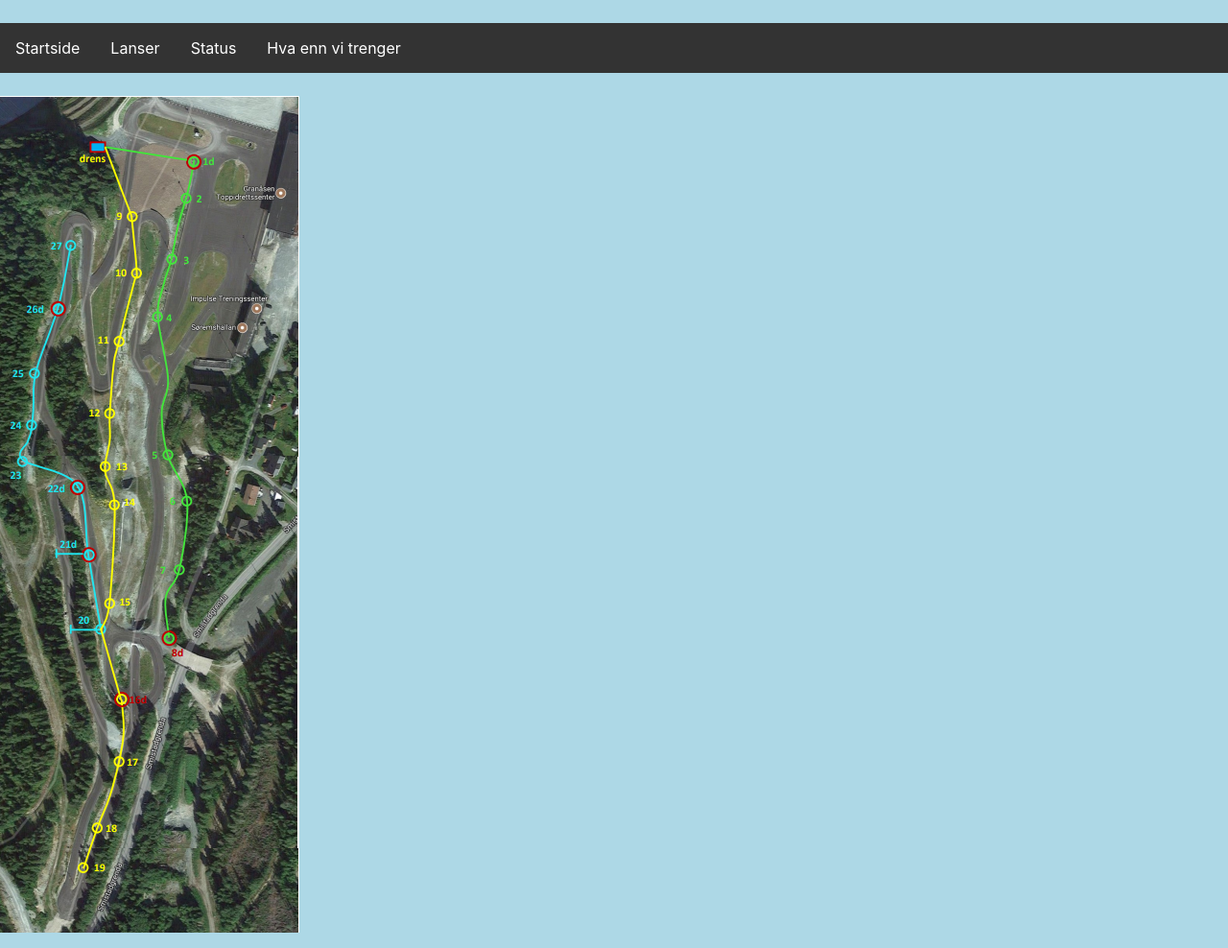
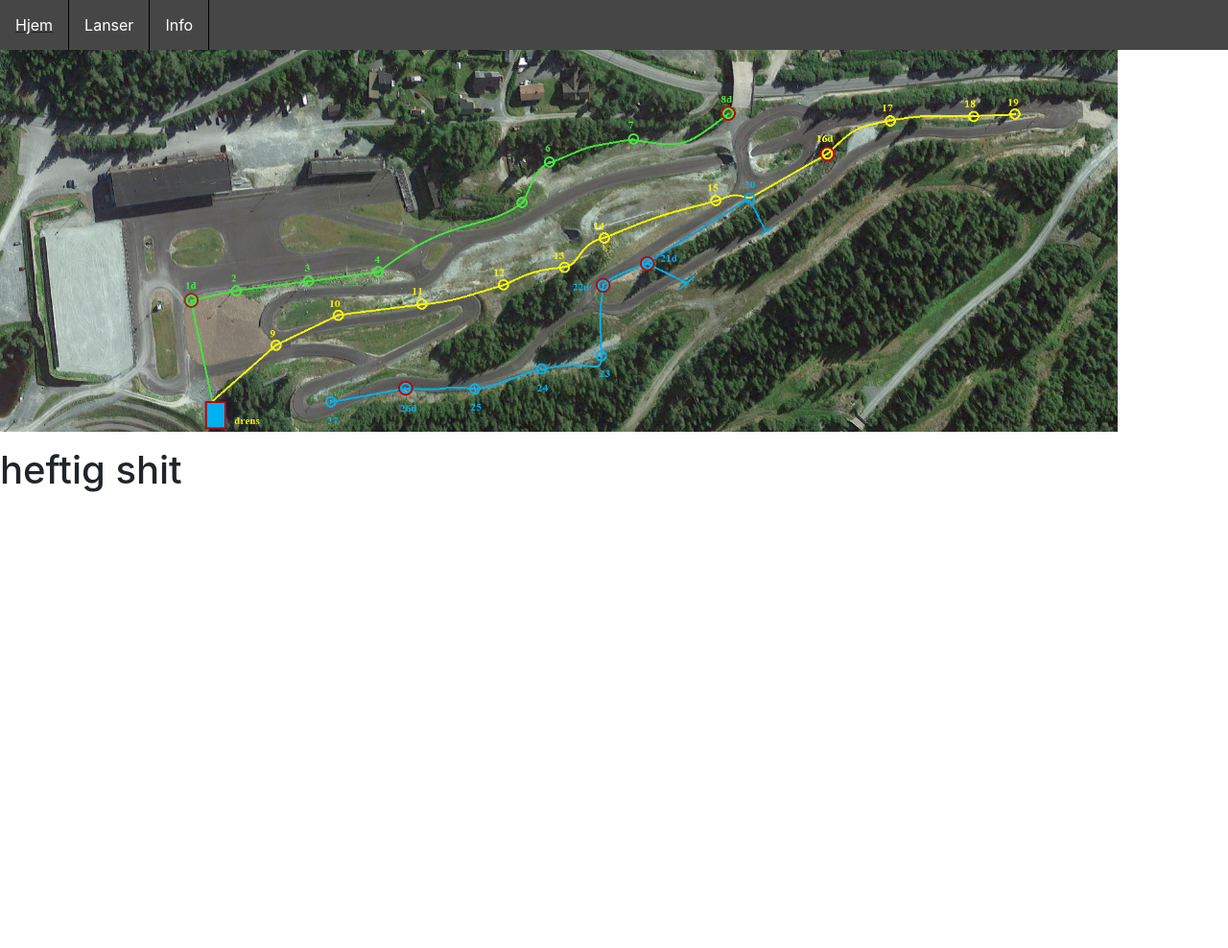
Before and after one commit to Snolanse/Software, a Django app: page /lanser in a window 1280 px wide. Shown: the whole page at 96% size. After the commit the page ends 513 px from the top, so only its background shows below. Run offline with Django 3.2, Linux system fonts and the light colour scheme; some libraries are stand-ins or nearby versions.

Commit message:
django
arbeid fra per

```diff
--- a/Python_T/lanseside/startside/static/base.css
+++ b/Python_T/lanseside/startside/static/base.css
@@ -1,28 +1,51 @@
-
-#toppmenu ul {
-    list-style-type: none;
+* {
     margin: 0;
     padding: 0;
-    overflow: hidden;
-    background-color: #333;
-    top: 0px;
-    position: relative;
-    width: 100%;
-
+    border: 0;
 }
 
-#toppmenu li {
+body {
+    background-color: #FFFFFF;
+}
+
+#wrapper {
+    position: fixed;
+    top: 0px;
+    margin: 0px;
+    padding: 0px;
+    width: 100%;
+    background-color: #464646;
+    overflow: hidden;
+}
+
+#toppmeny {
+    width: 1195px;
     float: left;
 }
 
-    #toppmenu li a {
+    #toppmeny ul {
+        text-align: left;
+        list-style-type: none;
+
+    }
+
+        #toppmeny ul li {
+            float: left;
+        }
+
+    #toppmeny a {
         display: block;
-        color: white;
-        text-align: center;
+        font-size: 16px;
         padding: 14px 16px;
         text-decoration: none;
+        color: white;
+        border-right: 1px solid black;
     }
 
-        #toppmenu li a:hover {
-            background-color: #111;
+        #toppmeny a:link {
+            color: #FFFFFF;
         }
+
+    #toppmeny ul li:hover {
+        text-decoration: underline;
+    }
--- a/Python_T/lanseside/startside/static/startside/lanser.css
+++ b/Python_T/lanseside/startside/static/startside/lanser.css
@@ -1,3 +1,20 @@
 body {
-    background-color: lightblue;
+    background-color: white;
 }
+#wrapper2{
+    width:100%;
+    overflow:hidden;
+
+
+}
+#granaasen bilde {
+    float: left;
+    width: auto;
+
+}
+
+#lanseplass h1{
+    float: top;
+
+
+}
--- a/Python_T/lanseside/startside/static/startside/lanser.js
+++ b/Python_T/lanseside/startside/static/startside/lanser.js
@@ -48,3 +48,37 @@ function min_funksjon(id) {
     document.getElementById("lansevelger_verdi").value = id;
     document.lansevelger.submit()
 }
+
+
+function getCookie(name) {
+        var cookieValue = null;
+        if (document.cookie && document.cookie != '') {
+            var cookies = document.cookie.split(';');
+            for (var i = 0; i < cookies.length; i++) {
+                var cookie = jQuery.trim(cookies[i]);
+                // Does this cookie string begin with the name we want?
+                if (cookie.substring(0, name.length + 1) == (name + '=')) {
+                    cookieValue = decodeURIComponent(cookie.substring(name.length + 1));
+                    break;
+                }
+            }
+        }
+        return cookieValue;
+}
+
+function last_lanse(id) {
+    token = getCookie('csrftoken');
+    data = {
+            'csrfmiddlewaretoken': token,
+            'test': id
+    };
+    var posting = $.post("valgtlanse", data);
+
+    posting.done(function (data) {
+        var content = $(data);
+        $("#lanseplass").empty().append(content);
+        console.log('siden har blitt lastet inn')
+        setTimeout(leggtilknapper(), 0);
+        console.log('kjorer med 0.2 delay')
+    })
+}
--- a/Python_T/lanseside/startside/templates/base.html
+++ b/Python_T/lanseside/startside/templates/base.html
@@ -23,23 +23,18 @@
 
 </head>
 
+<body id="lanse">
+    <div id="wrapper">
 
+        <div class="meny" id="toppmeny">
+            <ul>
+                <li class="hjem"><a href="/">Hjem</a></li>
+                <li class="lanse"><a href="lanser">Lanser</a></li>
+                <li class="info"><a href="info.html">Info</a></li>
+            </ul>
+        </div>
+    </div>
 
-
-<body>
-
-    <div id="toppmenu">
-        <!--<a class="navbar-brand" href="#">Fixed top</a>-->
-        <ul>
-            <!--<div class="container">-->
-            <!--Denne lager menyen-->
-            <li><a class="active" href="/">Startside</a></li>
-            <li><a href="lanser">Lanser</a></li>
-            <li><a href="status">Status</a></li>
-            <li><a href="tilfeldigesider">Hva enn vi trenger</a></li>
-            <!--</div>-->
-        </ul>
-    </div>
 
 </body>
 
--- a/Python_T/lanseside/startside/templates/startside/lanser.html
+++ b/Python_T/lanseside/startside/templates/startside/lanser.html
@@ -15,45 +15,43 @@
 {% endblock %}
 
 {% block body %}
-
-    <form action="/valgtlanse" method="post" name="lansevelger">
-        {% csrf_token %}
-        <input type="hidden" name="test" value="feil" id="lansevelger_verdi"><br>
-
-        <p>
-            <img src={% static "startside/granaasen.PNG" %} width="312" height="872" usemap="#Map" />
-            <map name="Map">
-
-
-                <area shape="circle" coords="200,70,19" id="lanse1" onclick="min_funksjon(id)">
-                <area shape="circle" coords="194,107,19"  id="lanse2" onclick="min_funksjon(id)">
-                <area shape="circle" coords="180,166,19"  id="lanse3" onclick="min_funksjon(id)">
-                <area shape="circle" coords="164,225,19"  id="lanse4" onclick="min_funksjon(id)">
-                <area shape="circle" coords="175,374,19"  id="lanse5" onclick="min_funksjon(id)">
-                <area shape="circle" coords="195,420,19"  id="lanse6" onclick="min_funksjon(id)">
-                <area shape="circle" coords="187,492,19"  id="lanse7" onclick="min_funksjon(id)">
-                <area shape="circle" coords="177,567,19"  id="lanse8" onclick="min_funksjon(id)">
-                <area shape="circle" coords="138,125,19"  id="lanse9" onclick="min_funksjon(id)">
-                <area shape="circle" coords="143,183,19"  id="lanse10" onclick="min_funksjon(id)">
-                <area shape="circle" coords="123,253,19"  id="lanse11" onclick="min_funksjon(id)">
-                <area shape="circle" coords="111,328,19"  id="lanse12" onclick="min_funksjon(id)">
-                <area shape="circle" coords="110,385,19"  id="lanse13" onclick="min_funksjon(id)">
-                <area shape="circle" coords="121,425,19"  id="lanse14" onclick="min_funksjon(id)">
-                <area shape="circle" coords="114,527,19"  id="lanse15" onclick="min_funksjon(id)">
-                <area shape="circle" coords="127,627,19"  id="lanse16" onclick="min_funksjon(id)">
-                <area shape="circle" coords="124,691,19"  id="lanse17" onclick="min_funksjon(id)">
-                <area shape="circle" coords="102,760,19"  id="lanse18" onclick="min_funksjon(id)">
-                <area shape="circle" coords="87,806,19"  id="lanse19" onclick="min_funksjon(id)">
-                <area shape="circle" coords="104,554,19"  id="lanse20" onclick="min_funksjon(id)">
-                <area shape="circle" coords="95,478,19"  id="lanse21" onclick="min_funksjon(id)">
-                <area shape="circle" coords="79,409,19"  id="lanse22" onclick="min_funksjon(id)">
-                <area shape="circle" coords="22,380,19"  id="lanse23" onclick="min_funksjon(id)">
-                <area shape="circle" coords="32,341,19"  id="lanse24" onclick="min_funksjon(id)">
-                <area shape="circle" coords="37,286,19"  id="lanse25" onclick="min_funksjon(id)">
-                <area shape="circle" coords="61,219,19"  id="lanse26" onclick="min_funksjon(id)">
-                <area shape="circle" coords="73,153,19"  id="lanse27" onclick="min_funksjon(id)">
-
-            </map>
-        </p>
-    </form>
-{% endblock %}
+    <div id="wrapper2">
+        <div id="oversiktbilde">
+            <p>
+                <img src={% static "startside/granaasenoversikt.png" %} alt="" width="1165" height="426" usemap="#Map" class="bildeavbronner">
+                <map name="Map">
+                    <area shape="circle" coords="201,287,19" onclick="last_lanse(id)" id="Lanse1">
+                    <area shape="circle" coords="245,279,19" onclick="last_lanse(id)" id="Lanse2">
+                    <area shape="circle" coords="321,269,19" onclick="last_lanse(id)" id="Lanse3">
+                    <area shape="circle" coords="394,258,19" onclick="last_lanse(id)" id="Lanse4">
+                    <area shape="circle" coords="542,187,19" onclick="last_lanse(id)" id="Lanse5">
+                    <area shape="circle" coords="574,144,19" onclick="last_lanse(id)" id="Lanse6">
+                    <area shape="circle" coords="659,120,19" onclick="last_lanse(id)" id="Lanse7">
+                    <area shape="circle" coords="757,91,19" onclick="last_lanse(id)" id="Lanse8">
+                    <area shape="circle" coords="288,336,19" onclick="last_lanse(id)" id="Lanse9">
+                    <area shape="circle" coords="353,304,19" onclick="last_lanse(id)" id="Lanse10">
+                    <area shape="circle" coords="440,294,19" onclick="last_lanse(id)" id="Lanse11">
+                    <area shape="circle" coords="525,271,19" onclick="last_lanse(id)" id="Lanse12">
+                    <area shape="circle" coords="589,255,19" onclick="last_lanse(id)" id="Lanse13">
+                    <area shape="circle" coords="630,222,19" onclick="last_lanse(id)" id="Lanse14">
+                    <area shape="circle" coords="745,183,19" onclick="last_lanse(id)" id="Lanse15">
+                    <area shape="circle" coords="862,133,19" onclick="last_lanse(id)" id="Lanse16">
+                    <area shape="circle" coords="926,100,19" onclick="last_lanse(id)" id="Lanse17">
+                    <area shape="circle" coords="1014,95,19" onclick="last_lanse(id)" id="Lanse18">
+                    <area shape="circle" coords="1059,92,19" onclick="last_lanse(id)" id="Lanse19">
+                    <area shape="circle" coords="782,180,19" onclick="last_lanse(id)" id="Lanse20">
+                    <area shape="circle" coords="676,250,19" onclick="last_lanse(id)" id="Lanse21">
+                    <area shape="circle" coords="630,274,19" onclick="last_lanse(id)" id="Lanse22">
+                    <area shape="circle" coords="626,347,19" onclick="last_lanse(id)" id="Lanse23">
+                    <area shape="circle" coords="564,358,19" onclick="last_lanse(id)" id="Lanse24">
+                    <area shape="circle" coords="495,382,19" onclick="last_lanse(id)" id="Lanse25">
+                    <area shape="circle" coords="424,383,19" onclick="last_lanse(id)" id="Lanse26">
+                    <area shape="circle" coords="346,395,19" onclick="last_lanse(id)" id="Lanse27">
+                </map>
+            </p>
+        </div>
+        <div id="lanseplass">
+            <h1> heftig shit</h1>
+        </div>
+    </div>
+        {% endblock %}
--- a/Python_T/lanseside/startside/views.py
+++ b/Python_T/lanseside/startside/views.py
@@ -1,6 +1,7 @@
 from django.shortcuts import render
 from django.http import HttpResponse
 from django.http import JsonResponse
+from startside.models import Lanse
 
 # Create your views here.
 
@@ -12,10 +13,17 @@ def lanser(request):
 
 def valgtlanse(request):
     if request.method == 'GET':
-        return JsonResponse({'info': 'fuck get'})
+        return JsonResponse({'info': 'dette var en get'})
     if request.method == 'POST':
         data = request.POST['test']
-        args = {'data': data}
+        print(data)
+        lanse_nr = int(data[(data.find('Lanse'))+5:])
+        print(lanse_nr)
+        lanse = Lanse.objects.all().order_by('lanse_nr')[lanse_nr-1]
+        ant_steg = lanse.ant_steg
+        args = {'data': data,
+                'ant_steg': ant_steg
+                }
         #return JsonResponse(args)
         return(render(request, 'lansestyring/lansestyring.html', args))
     else:
```
Also changed, not shown: Python_T/lanseside/startside/static/lansestyring/lansestyring.css (+61 -0 lines), Python_T/lanseside/startside/static/lansestyring/lansestyring.js (+44 -0 lines), Python_T/lanseside/startside/templates/lansestyring/lansestyring.html (+29 -15 lines), Python_T/lanseside/startside/static/startside/granaasenoversikt.png (added), 2 other files.
